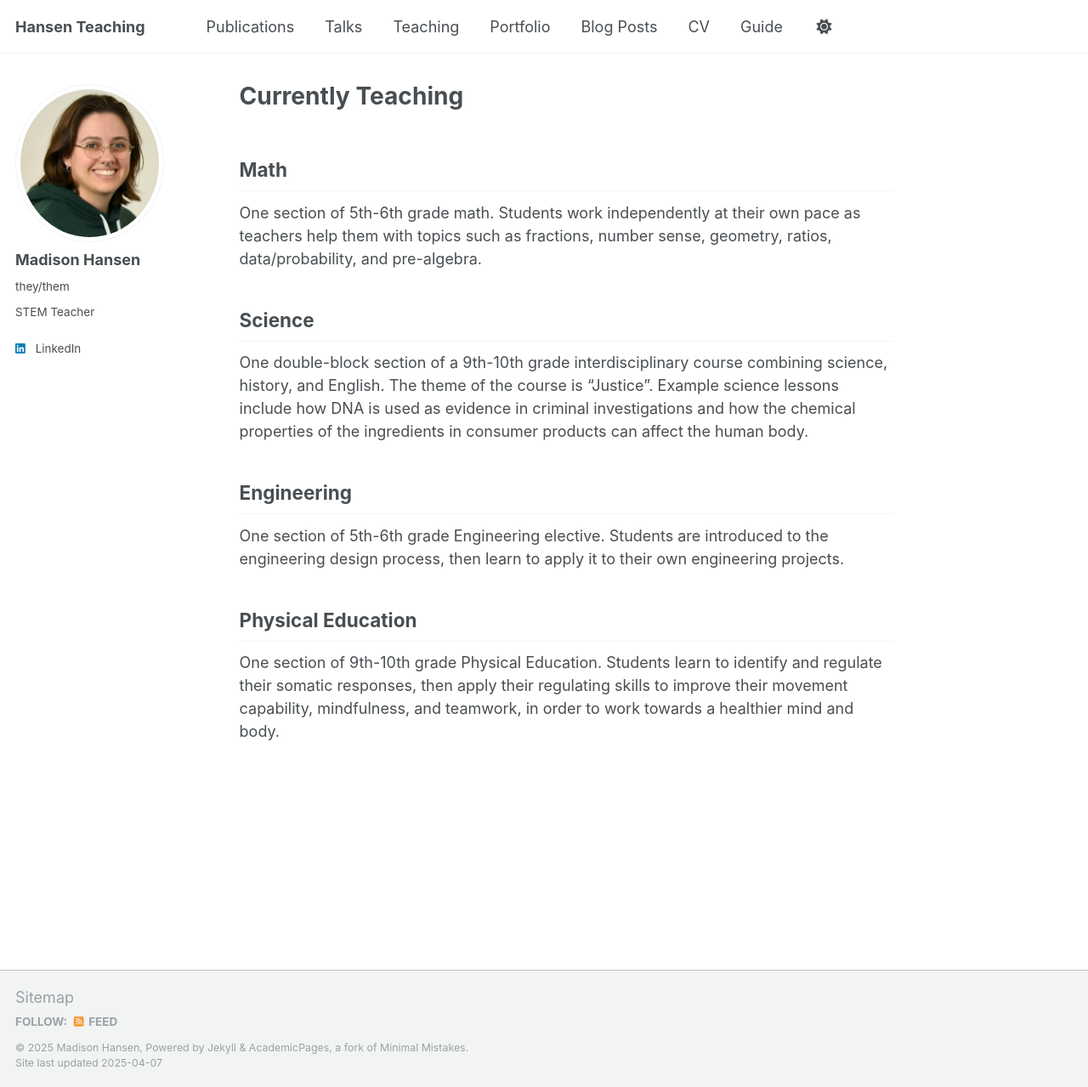
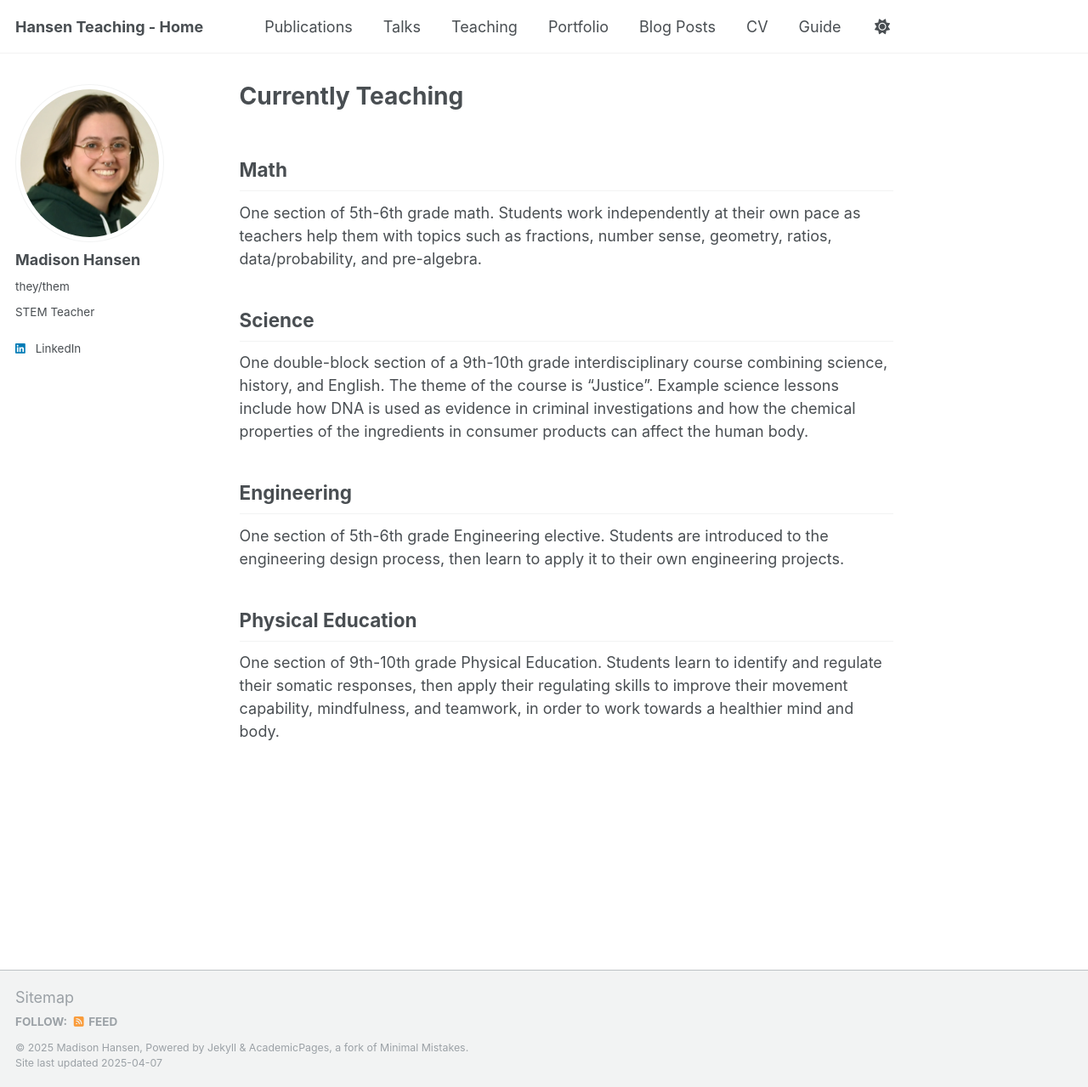
Before and after one commit to hansen-teaching/hansen-teaching.github.io, a Jekyll site: the page built from _pages/about.md, in a window 1280 px wide and 1279 px high. Shown: the whole window at 85% size. Built offline with Jekyll 4.4.1, drawn with Linux system fonts in a browser that asks for light colours.

Commit message:
Update _config.yml

```diff
--- a/_config.yml
+++ b/_config.yml
@@ -9,7 +9,7 @@
 # Basic Site Settings
 locale                   : "en-US"
 site_theme               : "default"
-title                    : "Hansen Teaching"
+title                    : "Hansen Teaching - Home"
 title_separator          : "-"
 name                     : &name "Madison Hansen"
 description              : &description "STEM Teacher"
```
